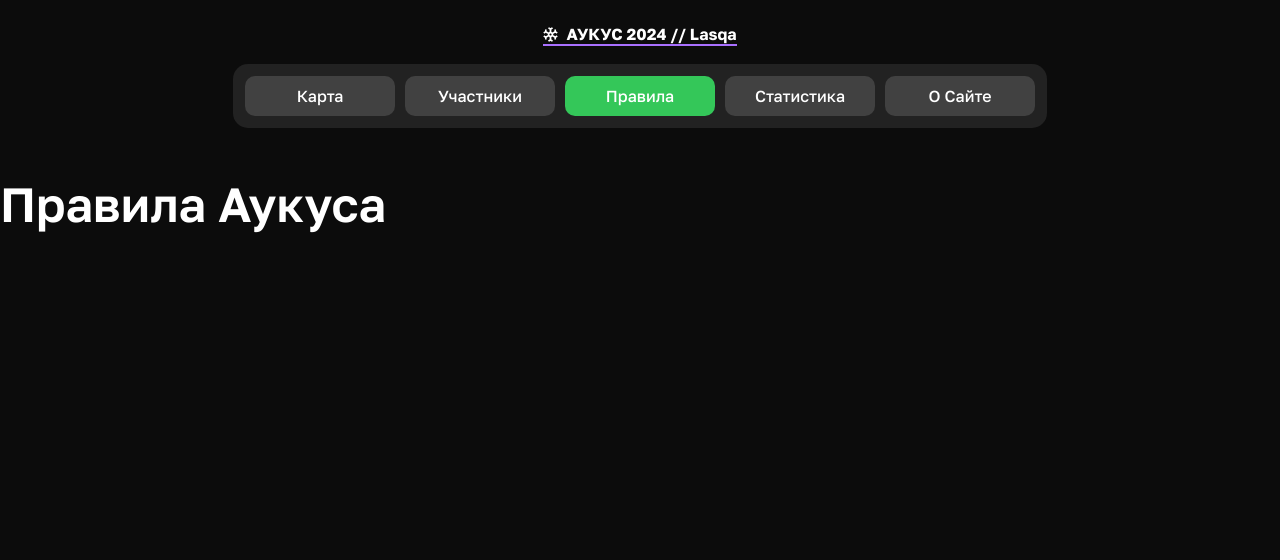
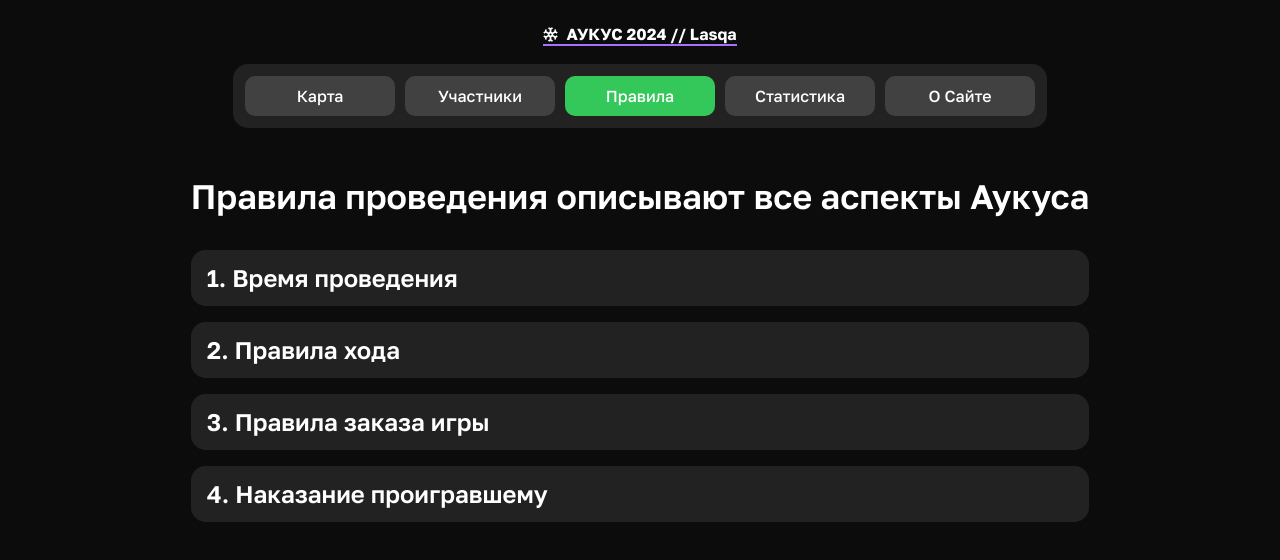
Before and after one commit to i7d3v3l0p3r/aukus-frontend, a React (Create React App) app: page /rules in a window 1280 px wide. Shown: the top 560 px of the page. Built offline with nearby package versions, Linux system fonts and the light colour scheme.

Commit message:
Add rules page template

```diff
--- a/src/pages/rules/RulesPage.tsx
+++ b/src/pages/rules/RulesPage.tsx
@@ -1,9 +1,118 @@
-import { Box, Typography } from "@mui/material";
+import {
+  Accordion,
+  AccordionDetails,
+  AccordionSummary,
+  Box,
+  Typography,
+} from '@mui/material'
+import { Color } from 'utils/types'
 
 export default function RulesPage() {
   return (
-    <Box>
-      <Typography variant="h3">Правила Аукуса</Typography>
+    <Box display="flex" justifyContent={'center'}>
+      <Box>
+        <Typography variant="h4">
+          Правила проведения описывают все аспекты Аукуса
+        </Typography>
+
+        <Box marginTop={4}>
+          <Box>
+            <Accordion
+              sx={{
+                borderRadius: '15px',
+                background: Color.greyDark,
+                boxShadow: 'none',
+              }}
+              square={true}
+            >
+              <AccordionSummary
+                sx={{ background: Color.greyDark, borderRadius: '15px' }}
+              >
+                <Typography variant="h5">1. Время проведения</Typography>
+              </AccordionSummary>
+              <AccordionDetails
+                sx={{ background: Color.greyDark, borderRadius: '15px' }}
+              >
+                <Typography variant="body2">
+                  Ивент проводится с 1 ноября по 30 ноября
+                </Typography>
+              </AccordionDetails>
+            </Accordion>
+          </Box>
+
+          <Box marginTop={2}>
+            <Accordion
+              sx={{
+                borderRadius: '15px',
+                background: Color.greyDark,
+                boxShadow: 'none',
+              }}
+              square={true}
+            >
+              <AccordionSummary
+                sx={{ background: Color.greyDark, borderRadius: '15px' }}
+              >
+                <Typography variant="h5">2. Правила хода</Typography>
+              </AccordionSummary>
+              <AccordionDetails
+                sx={{ background: Color.greyDark, borderRadius: '15px' }}
+              >
+                <Typography variant="body2">
+                  Ивент проводится с 1 ноября по 30 ноября
+                </Typography>
+              </AccordionDetails>
+            </Accordion>
+          </Box>
+
+          <Box marginTop={2}>
+            <Accordion
+              sx={{
+                borderRadius: '15px',
+                background: Color.greyDark,
+                boxShadow: 'none',
+              }}
+              square={true}
+            >
+              <AccordionSummary
+                sx={{ background: Color.greyDark, borderRadius: '15px' }}
+              >
+                <Typography variant="h5">3. Правила заказа игры</Typography>
+              </AccordionSummary>
+              <AccordionDetails
+                sx={{ background: Color.greyDark, borderRadius: '15px' }}
+              >
+                <Typography variant="body2">
+                  Ивент проводится с 1 ноября по 30 ноября
+                </Typography>
+              </AccordionDetails>
+            </Accordion>
+          </Box>
+
+          <Box marginTop={2}>
+            <Accordion
+              sx={{
+                borderRadius: '15px',
+                background: Color.greyDark,
+                boxShadow: 'none',
+              }}
+              square={true}
+            >
+              <AccordionSummary
+                sx={{ background: Color.greyDark, borderRadius: '15px' }}
+              >
+                <Typography variant="h5">4. Наказание проигравшему</Typography>
+              </AccordionSummary>
+              <AccordionDetails
+                sx={{ background: Color.greyDark, borderRadius: '15px' }}
+              >
+                <Typography variant="body2">
+                  Ивент проводится с 1 ноября по 30 ноября
+                </Typography>
+              </AccordionDetails>
+            </Accordion>
+          </Box>
+        </Box>
+      </Box>
     </Box>
-  );
+  )
 }
```
